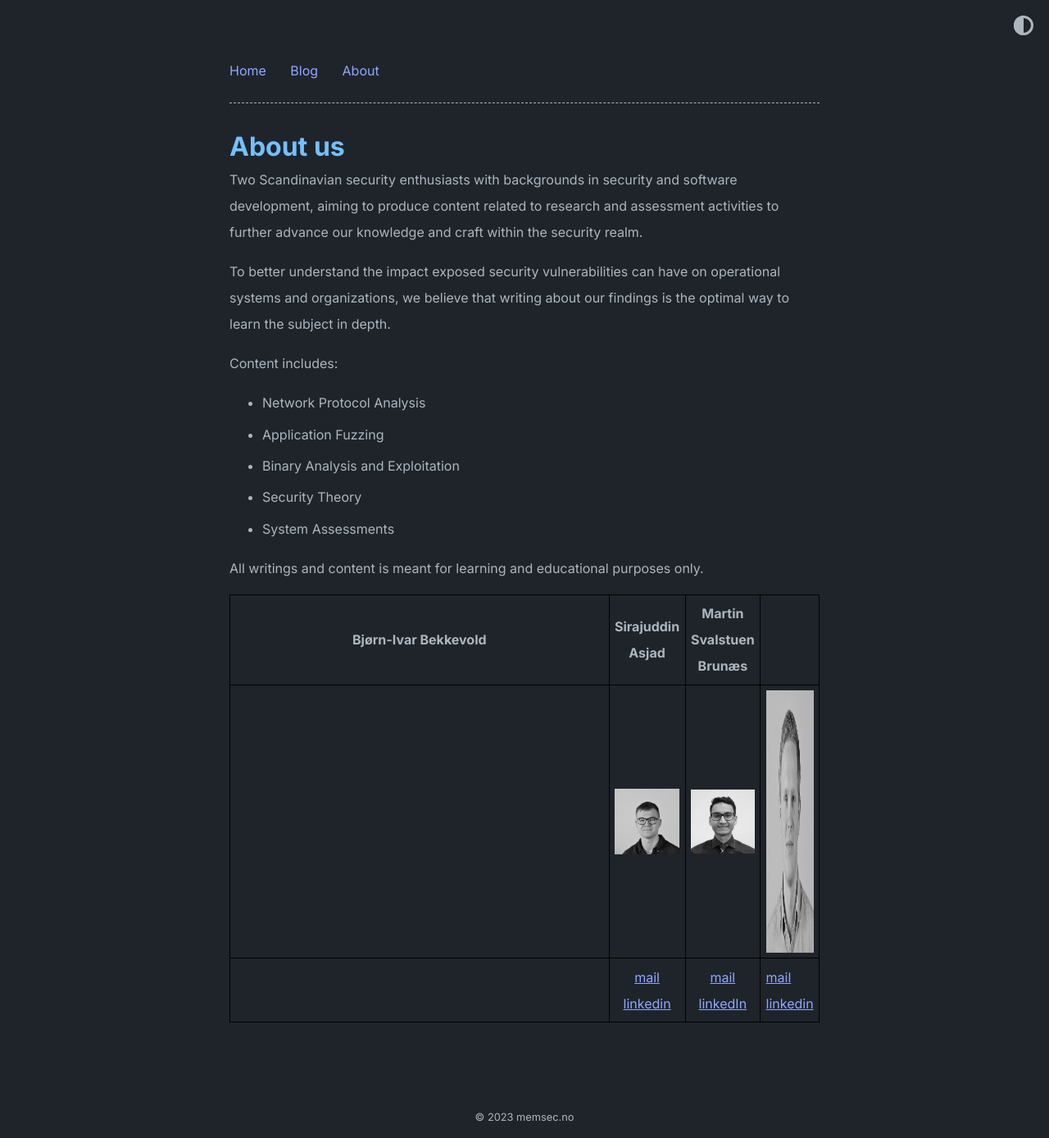
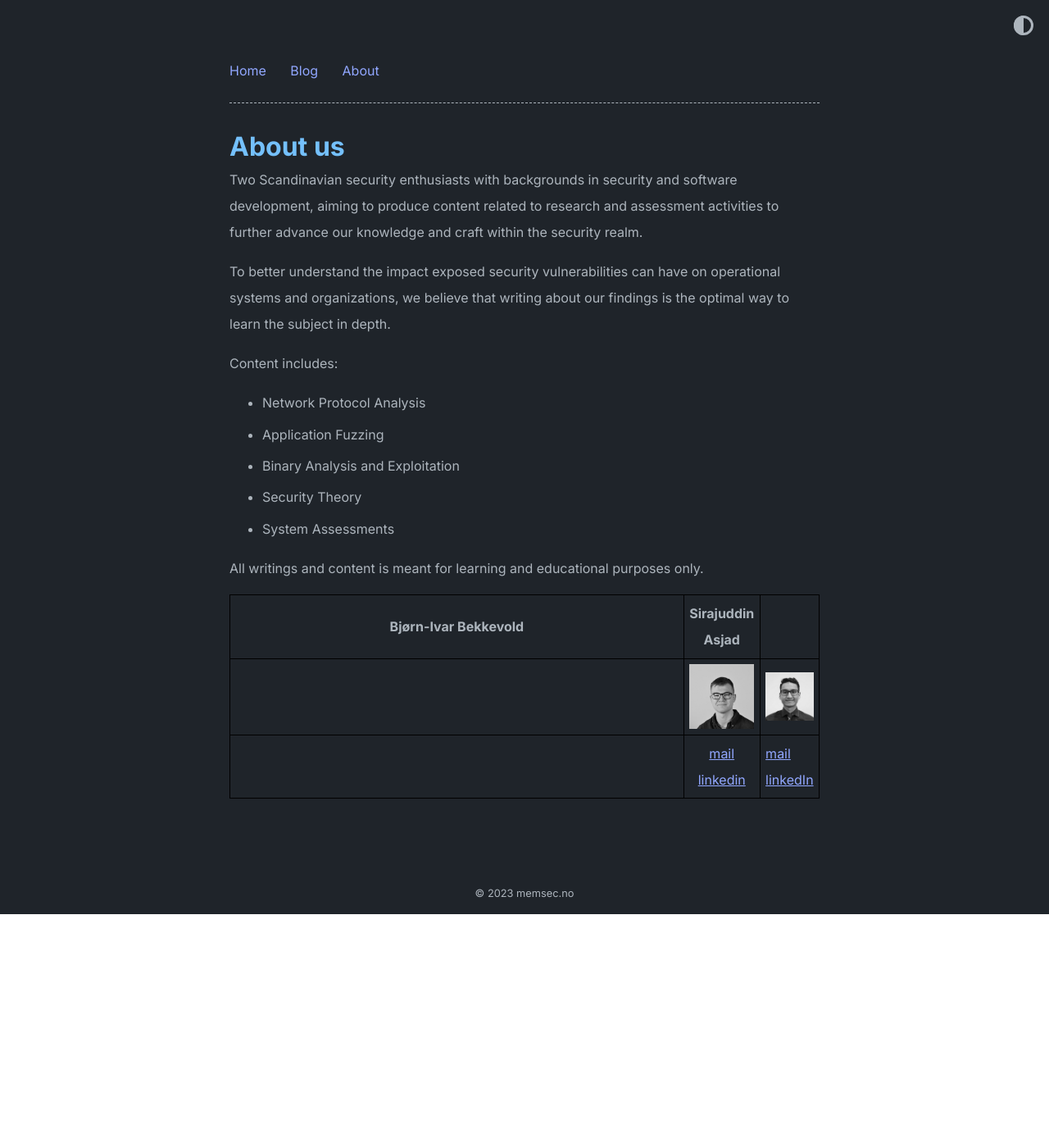
Before and after one commit to memsecno/memsec.no, a Jekyll site: the page built from about.md, in a window 1280 px wide. Shown: the whole page at 82% size. Built offline with Jekyll 4.4.1, drawn with Linux system fonts in a browser that asks for light colours; after the commit the page ends 1115 px from its top, so only the background shows below that.

Commit message:
Update about.md
Reverted back to 2 pics, becuase 3 does not work in the website.

```diff
--- a/about.md
+++ b/about.md
@@ -16,7 +16,7 @@ Content includes:
 
 All writings and content is meant for learning and educational purposes only.
 
-Bjørn-Ivar Bekkevold        |Sirajuddin Asjad| Martin Svalstuen Brunæs|
-:-------------------------:|:-------------------------:|:-------------------------:
-   |  ![](./images/bjornivar.jpeg) | ![](./images/sira.jpeg) | <img src ="./images/martin.jpeg" width="525" height="320">
-|[mail](mailto:bjornivar95@gmail.com) [linkedin](https://no.linkedin.com/in/bj%C3%B8rn-ivar-bekkevold-1a18901aa)|[mail](sirasjad@gmail.com) [linkedIn](https://no.linkedin.com/in/sirasjad) | [mail](mailto:martin.brunaes@gmail.com) [linkedin](https://no.linkedin.com/in/martin-brunaes)
+Bjørn-Ivar Bekkevold        |Sirajuddin Asjad|
+:-------------------------:|:-------------------------:|
+   |  ![](./images/bjornivar.jpeg) | ![](./images/sira.jpeg) |
+|[mail](mailto:bjornivar95@gmail.com) [linkedin](https://no.linkedin.com/in/bj%C3%B8rn-ivar-bekkevold-1a18901aa)|[mail](sirasjad@gmail.com) [linkedIn](https://no.linkedin.com/in/sirasjad)
```
